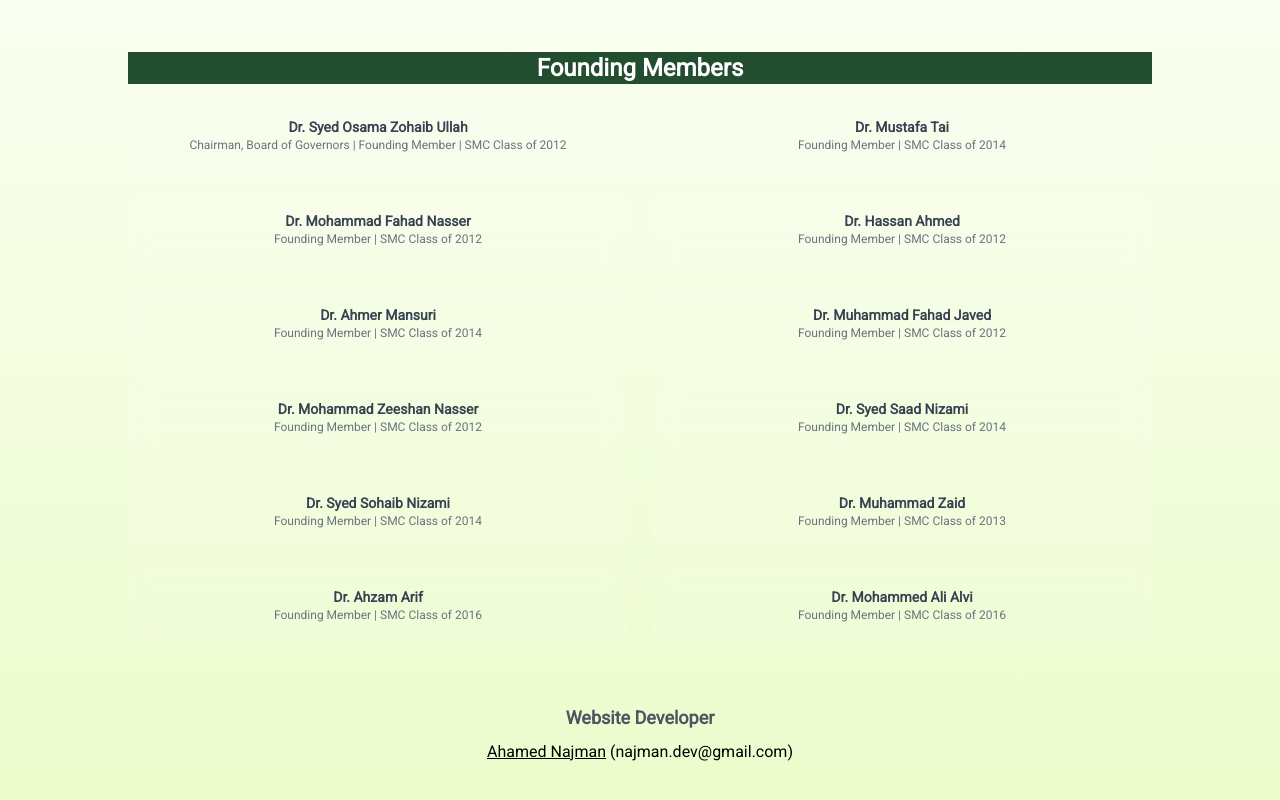
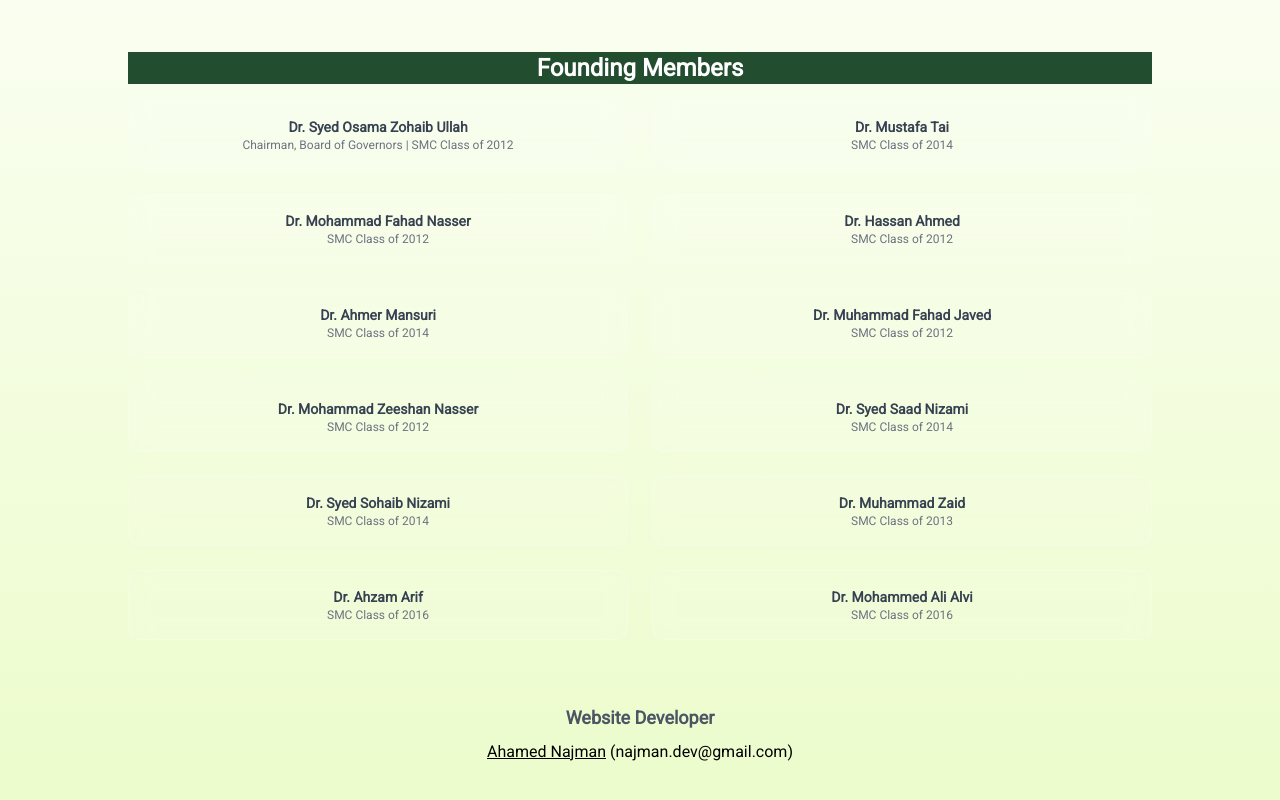
Before and after one commit to najmanmna/phh-ngo-website, a React (Vite) app: page /team in a window 1280 px wide. Shown: the part 1444-2244 px from the top of the page. Built offline with nearby package versions, Linux system fonts and the light colour scheme.

Commit message:
fouding member emoved

```diff
--- a/src/pages/MeetTheTeam.jsx
+++ b/src/pages/MeetTheTeam.jsx
@@ -83,36 +83,36 @@ const MeetTheTeam = () => {
   const foundingMembers = [
     {
       name: "Dr. Syed Osama Zohaib Ullah",
-      info: "Chairman, Board of Governors | Founding Member | SMC Class of 2012",
+      info: "Chairman, Board of Governors | SMC Class of 2012",
     },
-    { name: "Dr. Mustafa Tai", info: "Founding Member | SMC Class of 2014" },
+    { name: "Dr. Mustafa Tai", info: "SMC Class of 2014" },
     {
       name: "Dr. Mohammad Fahad Nasser",
-      info: "Founding Member | SMC Class of 2012",
+      info: "SMC Class of 2012",
     },
-    { name: "Dr. Hassan Ahmed", info: "Founding Member | SMC Class of 2012" },
-    { name: "Dr. Ahmer Mansuri", info: "Founding Member | SMC Class of 2014" },
+    { name: "Dr. Hassan Ahmed", info: "SMC Class of 2012" },
+    { name: "Dr. Ahmer Mansuri", info: "SMC Class of 2014" },
     {
       name: "Dr. Muhammad Fahad Javed",
-      info: "Founding Member | SMC Class of 2012",
+      info: "SMC Class of 2012",
     },
     {
       name: "Dr. Mohammad Zeeshan Nasser",
-      info: "Founding Member | SMC Class of 2012",
+      info: "SMC Class of 2012",
     },
     {
       name: "Dr. Syed Saad Nizami",
-      info: "Founding Member | SMC Class of 2014",
+      info: "SMC Class of 2014",
     },
     {
       name: "Dr. Syed Sohaib Nizami",
-      info: "Founding Member | SMC Class of 2014",
+      info: "SMC Class of 2014",
     },
-    { name: "Dr. Muhammad Zaid", info: "Founding Member | SMC Class of 2013" },
-    { name: "Dr. Ahzam Arif", info: "Founding Member | SMC Class of 2016" },
+    { name: "Dr. Muhammad Zaid", info: "SMC Class of 2013" },
+    { name: "Dr. Ahzam Arif", info: "SMC Class of 2016" },
     {
       name: "Dr. Mohammed Ali Alvi",
-      info: "Founding Member | SMC Class of 2016",
+      info: "SMC Class of 2016",
     },
   ];
 
```
